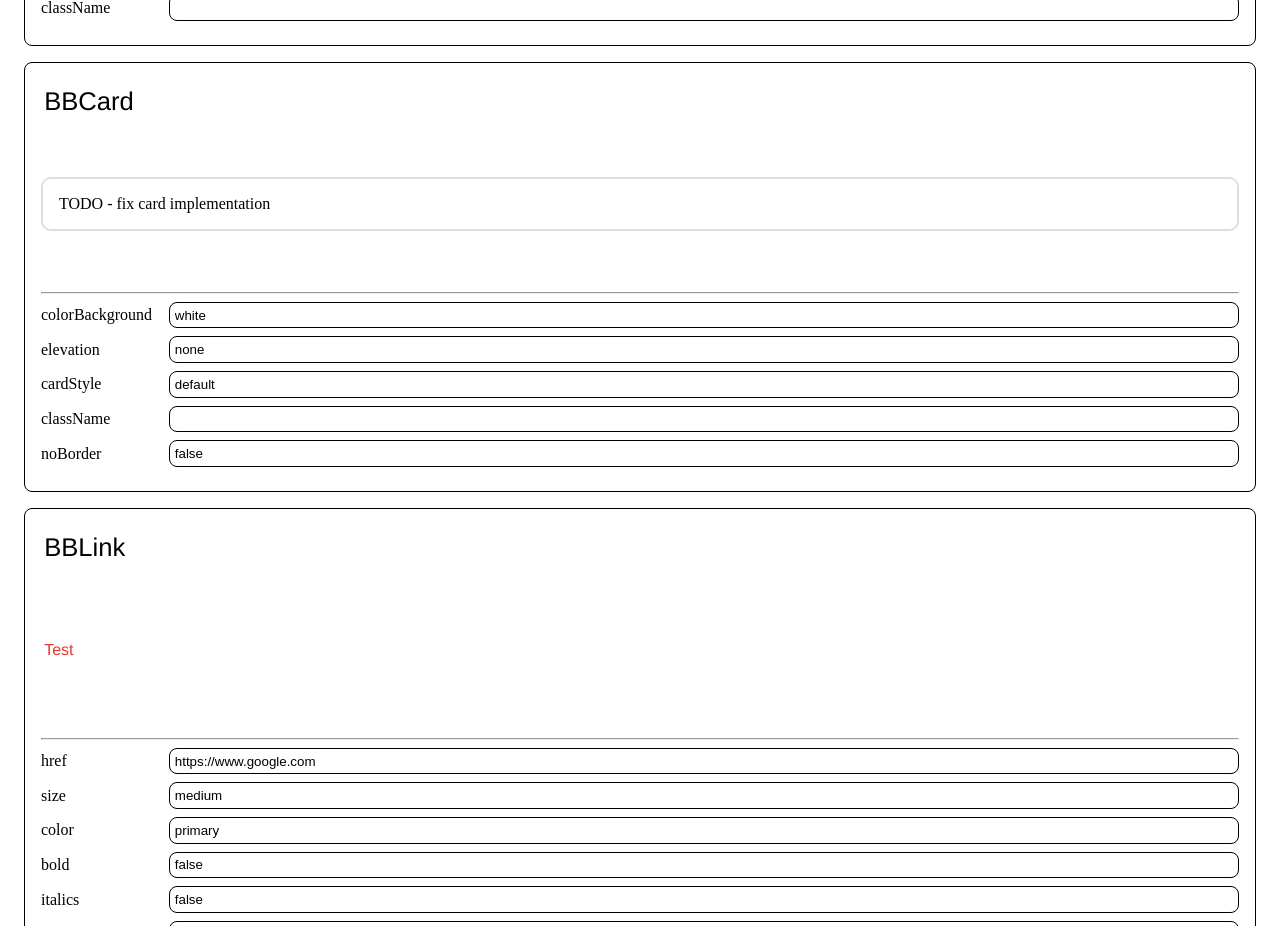
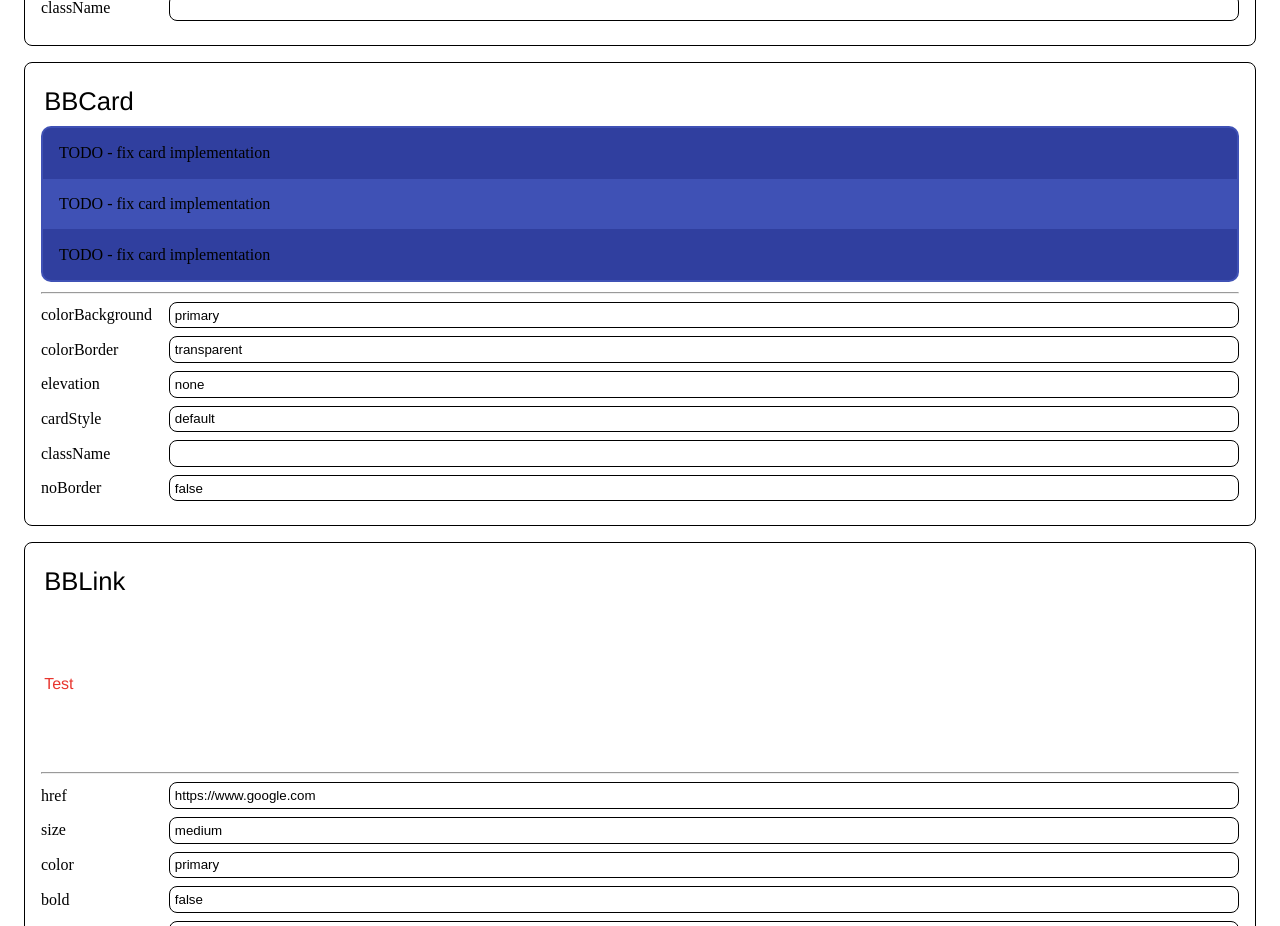
Before and after one commit to dan1229/nextjs-base-blocks, a Next.js app: page / in a window 1280 px wide. Shown: the part 1420-2346 px from the top of the page. Built offline with nearby package versions, Linux system fonts and the light colour scheme.

Commit message:
Feature/bbcard customizable background colors (#27)
* added more color backgrounds

* Update color and styling in bbcard module

```diff
--- a/src/bbcard/index.tsx
+++ b/src/bbcard/index.tsx
@@ -3,7 +3,8 @@ import { useTheme } from 'next-themes';
 import React from 'react';
 import styles from './styles.module.scss';
 
-export type TBBCardColorBackground = 'white' | 'grey_light' | 'grey_dark' | 'black';
+export type TBBCardColorBackground = 'white' | 'grey_light' | 'grey_dark' | 'black' | 'primary' | 'secondary';
+export type TBBCardColorBorder = 'transparent' | 'white' | 'grey_light' | 'grey_dark' | 'black' | 'primary' | 'secondary';
 export type TBBCardElevation = 'none' | 'low' | 'med' | 'high';
 export type TBBCardStyle = 'default' | 'transparent';
 
@@ -39,6 +40,7 @@ const getChildrenOnDisplayName = (children: React.ReactNode | React.ReactNode[],
 export interface IPropsBBCard {
   children: React.ReactNode | React.ReactNode[];
   colorBackground?: TBBCardColorBackground;
+  colorBorder?: TBBCardColorBorder;
   elevation?: TBBCardElevation;
   cardStyle?: TBBCardStyle;
   className?: string;
@@ -54,6 +56,7 @@ const BBCard = (Props: IPropsBBCard) => {
   const {
     children,
     colorBackground = theme == 'dark' ? 'white' : 'black',
+    colorBorder = 'transparent',
     elevation = 'med',
     cardStyle = 'default',
     className,
@@ -74,6 +77,29 @@ const BBCard = (Props: IPropsBBCard) => {
         return styles.background_grey_dark;
       case 'black':
         return styles.background_black;
+      case 'primary':
+        return styles.background_primary;
+      case 'secondary':
+        return styles.background_secondary;
+    }
+  };
+
+  const getClassColorBorder = (): string => {
+    switch (colorBorder) {
+      case 'transparent':
+        return styles.border_transparent;
+      case 'white':
+        return styles.border_white;
+      case 'grey_light':
+        return styles.border_grey_light;
+      case 'grey_dark':
+        return styles.border_grey_dark;
+      case 'black':
+        return styles.border_black;
+      case 'primary':
+        return styles.border_primary;
+      case 'secondary':
+        return styles.border_secondary;
     }
   };
 
@@ -112,6 +138,7 @@ const BBCard = (Props: IPropsBBCard) => {
         noBorder && styles.no_border,
         getCardStyle(),
         getClassColorBackground(),
+        getClassColorBorder(),
         getClassElevation()
       )}
     >
--- a/src/bbcard/styles.module.scss
+++ b/src/bbcard/styles.module.scss
@@ -1,12 +1,27 @@
-$border-radius: var(--card-border-radius, 8px);
+// colors
+$white: var(--white, #ffffff);
+$white-dark: var(--white-dark, #f5f5f5);
+$grey-light: var(--grey-light, #a9bcde);
+$grey-light-dark: var(--grey-light-dark, #a8b6cc);
+$grey-dark: var(--grey-dark, #58647a);
+$grey-darkest: var(--grey-darkest, #606775);
+$black: var(--black, #232323);
+$primary-color: var(--primary-color, #3f51b5);
+$primary-dark-color: var(--primary-dark-color, #303f9f);
+$secondary-color: var(--secondary-color, #f50057);
+$secondary-dark-color: var(--secondary-dark-color, #c51162);
+
+// bg colors
 $bg-color: var(--bg-color, #dddddd);
 $bg-light-color: var(--bg-light-color, #ffffff);
 $bg-dark-color: var(--bg-dark-color, #b1b1b1);
 
+// variables
+$border-radius: var(--card-border-radius, 8px);
+$border-thickness: var(--card-border-thickness, 3px);
+
 .base {
   border-radius: calc($border-radius + 2px);
-  background: $bg-light-color !important;
-  border: 2px solid $bg-color;
   white-space: normal;
 
   display: flex;
@@ -35,23 +50,15 @@ $bg-dark-color: var(--bg-dark-color, #b1b1b1);
   &:hover {
     cursor: pointer;
     transform: translateY(-1%);
-    background-color: $bg-dark-color;
     box-shadow: rgba(0, 0, 0, 0.12) 10px 15px 20px;
-
-    .header {
-      background-color: $bg-dark-color;
-      border-bottom: 1px solid $bg-dark-color !important;
-    }
   }
 }
 
 /*
-* CARD  SECTIONS
+* CARD SECTIONS
 */
 .header {
   padding: 16px;
-  border-bottom: 1px solid $bg-light-color !important;
-  background-color: $bg-color;
   border-radius: $border-radius $border-radius 0 0;
 }
 
@@ -68,13 +75,10 @@ $bg-dark-color: var(--bg-dark-color, #b1b1b1);
   display: flex;
   flex-direction: column;
   justify-content: flex-start;
-  background: $bg-light-color;
 }
 
 .footer {
   padding: 16px;
-  border-top: 1px solid $bg-light-color;
-  background-color: $bg-color;
   border-radius: 0 0 $border-radius $border-radius;
 }
 
@@ -88,19 +92,118 @@ $bg-dark-color: var(--bg-dark-color, #b1b1b1);
 * BACKGROUND
 */
 .background_white {
-  background-color: var(--white, #ffffff);
+  background-color: $white;
+
+  .footer {
+    border-top: 1px solid $white-dark;
+    background-color: $white-dark;
+  }
+
+  .header {
+    border-bottom: 1px solid $white-dark;
+    background-color: $white-dark;
+  }
 }
 
 .background_grey_light {
-  background-color: var(--grey-light, #8199c2);
+  background-color: $grey-light;
+
+  .footer {
+    border-top: 1px solid $grey-light-dark;
+    background-color: $grey-light-dark;
+  }
+
+  .header {
+    border-bottom: 1px solid $grey-light-dark;
+    background-color: $grey-light-dark;
+  }
 }
 
 .background_grey_dark {
-  background-color: var(--grey-dark, #58647a);
+  background-color: $grey-dark;
+
+  .footer {
+    border-top: 1px solid $grey-darkest;
+    background-color: $grey-darkest;
+  }
+
+  .header {
+    border-bottom: 1px solid $grey-darkest;
+    background-color: $grey-darkest;
+  }
 }
 
 .background_black {
-  background-color: var(--black, #232323);
+  background-color: $black;
+
+  .footer {
+    border-top: 1px solid $black;
+    background-color: $black;
+  }
+
+  .header {
+    border-bottom: 1px solid $black;
+    background-color: $black;
+  }
+}
+
+.background_primary {
+  background-color: $primary-color;
+
+  .footer {
+    border-top: 1px solid $primary-dark-color;
+    background-color: $primary-dark-color;
+  }
+
+  .header {
+    border-bottom: 1px solid $primary-dark-color;
+    background-color: $primary-dark-color;
+  }
+}
+
+.background_secondary {
+  background-color: $secondary-color;
+
+  .footer {
+    border-top: 1px solid $secondary-dark-color;
+    background-color: $secondary-dark-color;
+  }
+
+  .header {
+    border-bottom: 1px solid $secondary-dark-color;
+    background-color: $secondary-dark-color;
+  }
+}
+
+/*
+* BORDERS
+*/
+.border_transparent {
+  border: 2px solid transparent;
+}
+
+.border_white {
+  border: 2px solid $white;
+}
+
+.border_grey_light {
+  border: 2px solid $grey-light;
+}
+
+.border_grey_dark {
+  border: 2px solid $grey-dark;
+}
+
+.border_black {
+  border: 2px solid $black;
+}
+
+.border_primary {
+  border: 2px solid $primary-color;
+}
+
+.border_secondary {
+  border: 2px solid $secondary-color;
 }
 
 /*
--- a/src/pages/index.tsx
+++ b/src/pages/index.tsx
@@ -57,7 +57,8 @@ const DemoPage = () => {
   });
   // BB Card
   const [stateBBCard, setStateBBCard] = useState<IPropsBBCard>({
-    colorBackground: 'white',
+    colorBackground: 'primary',
+    colorBorder: 'transparent',
     elevation: 'none',
     cardStyle: 'default',
     className: '',
@@ -149,7 +150,9 @@ const DemoPage = () => {
           name="BBCard"
           child={
             <BBCard {...stateBBCard}>
+              <BBCard.Header {...stateBBCard} />
               <BBCard.Body {...stateBBCard} />
+              <BBCard.Footer {...stateBBCard} />
             </BBCard>
           }
           stateObject={stateBBCard}
```
Also changed, not shown: 2 other files (tests, documents, lock files or other folders).
